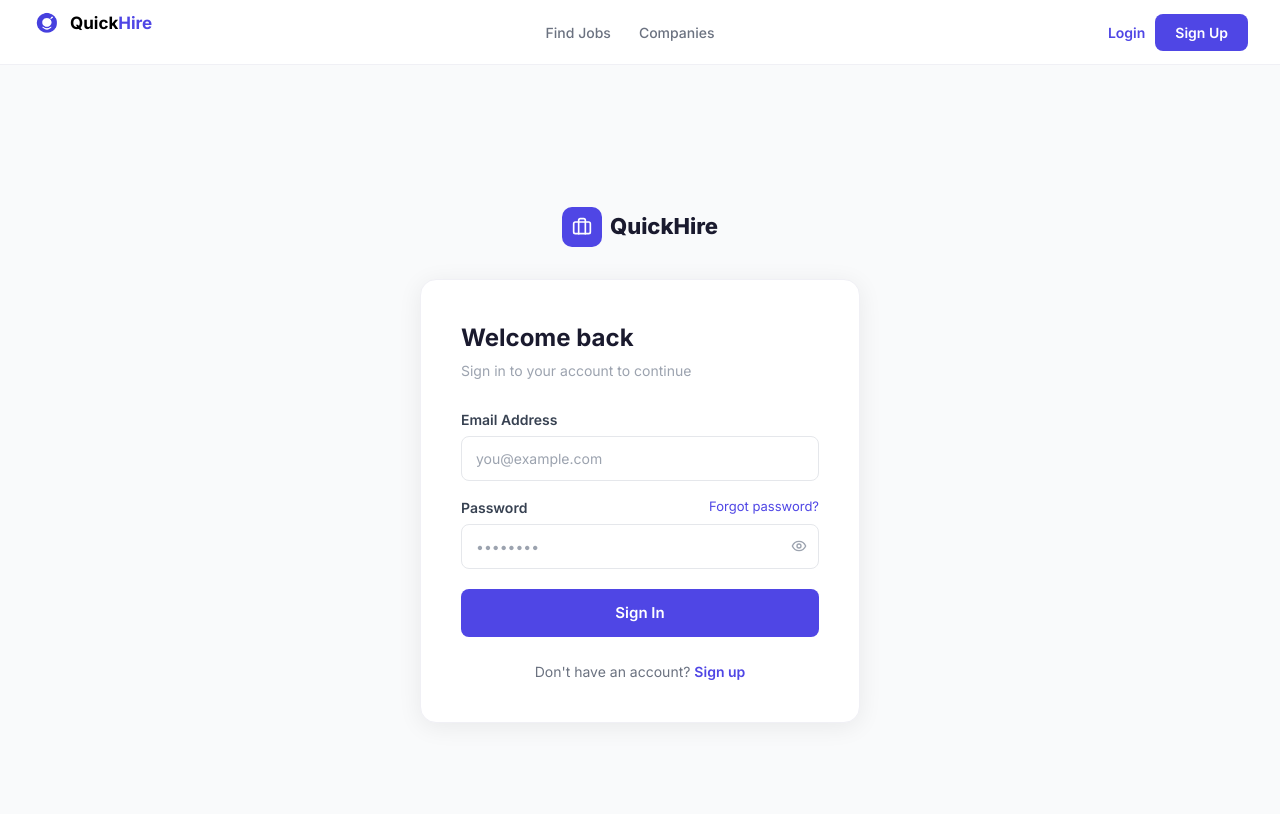
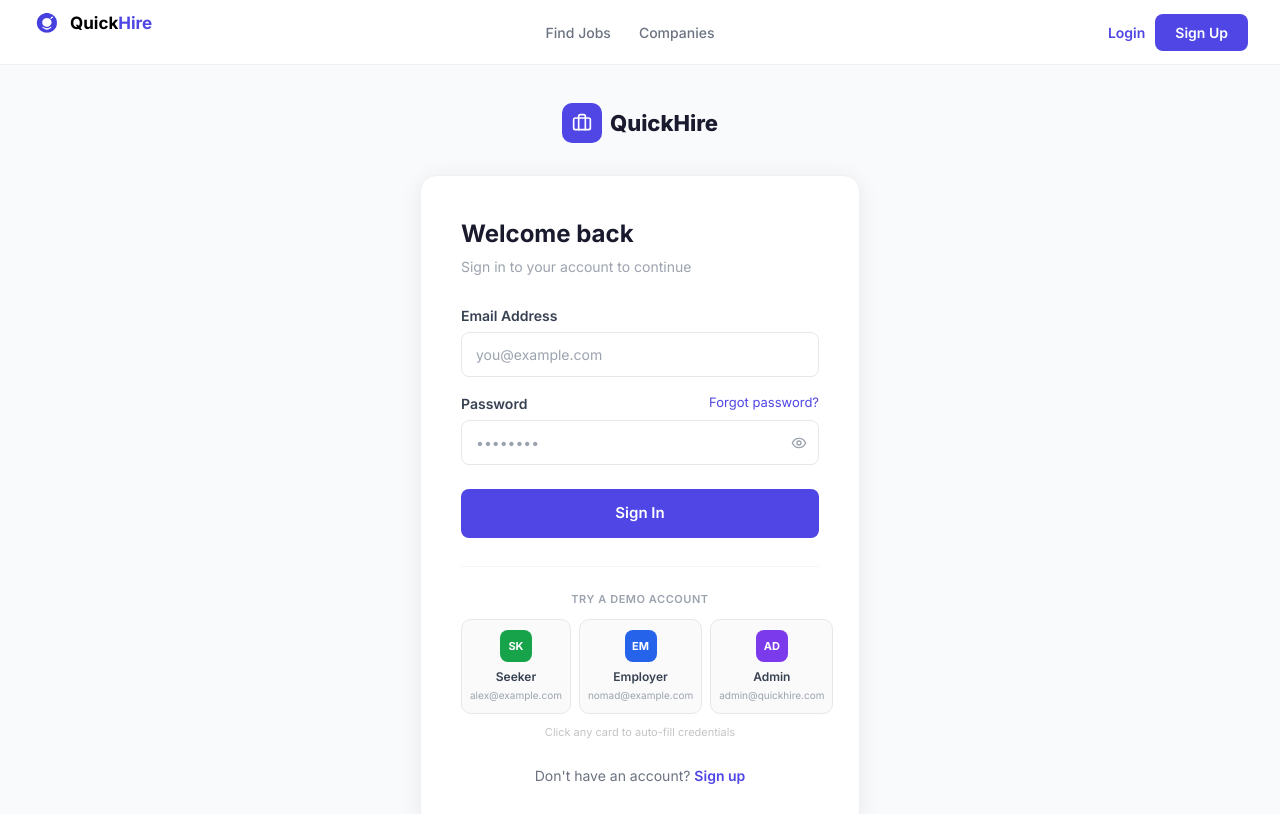
Before and after one commit to safayet404/quickhire-frontend, a Next.js app: page /login in a window 1280 px wide. Shown: the top 814 px of the page. Built offline with nearby package versions, Linux system fonts and the light colour scheme.

Commit message:
login demo account

```diff
--- a/src/app/login/page.tsx
+++ b/src/app/login/page.tsx
@@ -4,8 +4,14 @@ import { useState } from 'react';
 import { useRouter } from 'next/navigation';
 import Link from 'next/link';
 import { useAuth } from '@/context/AuthContext';
-import { Eye, EyeOff, Briefcase } from 'lucide-react';
+import { Eye, EyeOff, Briefcase, CheckCircle } from 'lucide-react';
 import axios from 'axios';
+
+const demoAccounts = [
+    { role: 'Seeker', email: 'alex@example.com', password: 'password', color: '#16A34A', bg: '#F0FDF4', border: '#BBF7D0', initials: 'SK' },
+    { role: 'Employer', email: 'nomad@example.com', password: 'password', color: '#2563EB', bg: '#EFF6FF', border: '#BFDBFE', initials: 'EM' },
+    { role: 'Admin', email: 'admin@quickhire.com', password: 'admin123', color: '#7C3AED', bg: '#F5F3FF', border: '#DDD6FE', initials: 'AD' },
+];
 
 export default function LoginPage() {
     const router = useRouter();
@@ -15,6 +21,14 @@ export default function LoginPage() {
     const [showPassword, setShowPassword] = useState(false);
     const [loading, setLoading] = useState(false);
     const [error, setError] = useState('');
+    const [selectedDemo, setSelectedDemo] = useState('');
+
+    const fillDemo = (acc: typeof demoAccounts[0]) => {
+        setEmail(acc.email);
+        setPassword(acc.password);
+        setSelectedDemo(acc.email);
+        setError('');
+    };
 
     const handleSubmit = async (e: React.FormEvent) => {
         e.preventDefault();
@@ -68,7 +82,7 @@ export default function LoginPage() {
                             <input
                                 type="email"
                                 value={email}
-                                onChange={e => setEmail(e.target.value)}
+                                onChange={e => { setEmail(e.target.value); setSelectedDemo(''); }}
                                 placeholder="you@example.com"
                                 required
                                 style={{ width: '100%', padding: '11px 14px', border: '1px solid #E5E7EB', borderRadius: '8px', fontSize: '14px', color: '#1A1A2E', outline: 'none', boxSizing: 'border-box' }}
@@ -76,7 +90,7 @@ export default function LoginPage() {
                         </div>
 
                         {/* Password */}
-                        <div style={{ marginBottom: '20px' }}>
+                        <div style={{ marginBottom: '24px' }}>
                             <div style={{ display: 'flex', justifyContent: 'space-between', marginBottom: '6px' }}>
                                 <label style={{ fontSize: '14px', fontWeight: 600, color: '#374151' }}>Password</label>
                                 <Link href="/forgot-password" style={{ fontSize: '13px', color: '#4F46E5', textDecoration: 'none' }}>Forgot password?</Link>
@@ -104,18 +118,73 @@ export default function LoginPage() {
                         <button
                             type="submit"
                             disabled={loading}
-                            style={{ width: '100%', background: loading ? '#A5B4FC' : '#4F46E5', color: 'white', fontWeight: 600, fontSize: '15px', padding: '13px', borderRadius: '8px', border: 'none', cursor: loading ? 'not-allowed' : 'pointer' }}
+                            style={{ width: '100%', background: loading ? '#A5B4FC' : '#4F46E5', color: 'white', fontWeight: 600, fontSize: '15px', padding: '13px', borderRadius: '8px', border: 'none', cursor: loading ? 'not-allowed' : 'pointer', display: 'flex', alignItems: 'center', justifyContent: 'center', gap: '8px' }}
                         >
+                            {loading && (
+                                <div style={{ width: '16px', height: '16px', border: '2px solid rgba(255,255,255,0.4)', borderTopColor: 'white', borderRadius: '50%', animation: 'spin 0.8s linear infinite' }} />
+                            )}
                             {loading ? 'Signing in...' : 'Sign In'}
                         </button>
                     </form>
 
+                    {/* Demo accounts */}
+                    <div style={{ marginTop: '28px', paddingTop: '24px', borderTop: '1px solid #F3F4F6' }}>
+                        <p style={{ textAlign: 'center', fontSize: '11px', fontWeight: 600, color: '#9CA3AF', textTransform: 'uppercase', letterSpacing: '0.05em', marginBottom: '12px' }}>
+                            Try a demo account
+                        </p>
+                        <div style={{ display: 'grid', gridTemplateColumns: 'repeat(3, 1fr)', gap: '8px' }}>
+                            {demoAccounts.map(acc => (
+                                <button
+                                    key={acc.email}
+                                    type="button"
+                                    onClick={() => fillDemo(acc)}
+                                    style={{
+                                        background: selectedDemo === acc.email ? acc.bg : '#FAFAFA',
+                                        border: `1px solid ${selectedDemo === acc.email ? acc.border : '#E5E7EB'}`,
+                                        borderRadius: '10px',
+                                        padding: '10px 8px',
+                                        cursor: 'pointer',
+                                        textAlign: 'center',
+                                        transition: 'all 0.15s ease',
+                                        position: 'relative',
+                                    }}
+                                >
+                                    {/* Checkmark */}
+                                    {selectedDemo === acc.email && (
+                                        <div style={{ position: 'absolute', top: '6px', right: '6px' }}>
+                                            <CheckCircle size={12} color={acc.color} />
+                                        </div>
+                                    )}
+                                    {/* Avatar */}
+                                    <div style={{ width: '32px', height: '32px', borderRadius: '8px', background: acc.color, display: 'flex', alignItems: 'center', justifyContent: 'center', margin: '0 auto 6px', fontSize: '11px', fontWeight: 700, color: 'white' }}>
+                                        {acc.initials}
+                                    </div>
+                                    <p style={{ fontSize: '12px', fontWeight: 600, color: selectedDemo === acc.email ? acc.color : '#374151', margin: 0 }}>
+                                        {acc.role}
+                                    </p>
+                                    <p style={{ fontSize: '10px', color: '#9CA3AF', margin: '2px 0 0', overflow: 'hidden', textOverflow: 'ellipsis', whiteSpace: 'nowrap' }}>
+                                        {acc.email}
+                                    </p>
+                                </button>
+                            ))}
+                        </div>
+                        <p style={{ textAlign: 'center', fontSize: '11px', color: '#C4C4C4', marginTop: '10px' }}>
+                            Click any card to auto-fill credentials
+                        </p>
+                    </div>
+
                     <p style={{ textAlign: 'center', marginTop: '24px', fontSize: '14px', color: '#6B7280' }}>
-                        Don't have an account?{' '}
+                        Don&#39;t have an account?{' '}
                         <Link href="/register" style={{ color: '#4F46E5', fontWeight: 600, textDecoration: 'none' }}>Sign up</Link>
                     </p>
                 </div>
             </div>
+
+            <style>{`
+                @keyframes spin {
+                    to { transform: rotate(360deg); }
+                }
+            `}</style>
         </div>
     );
 }
```
